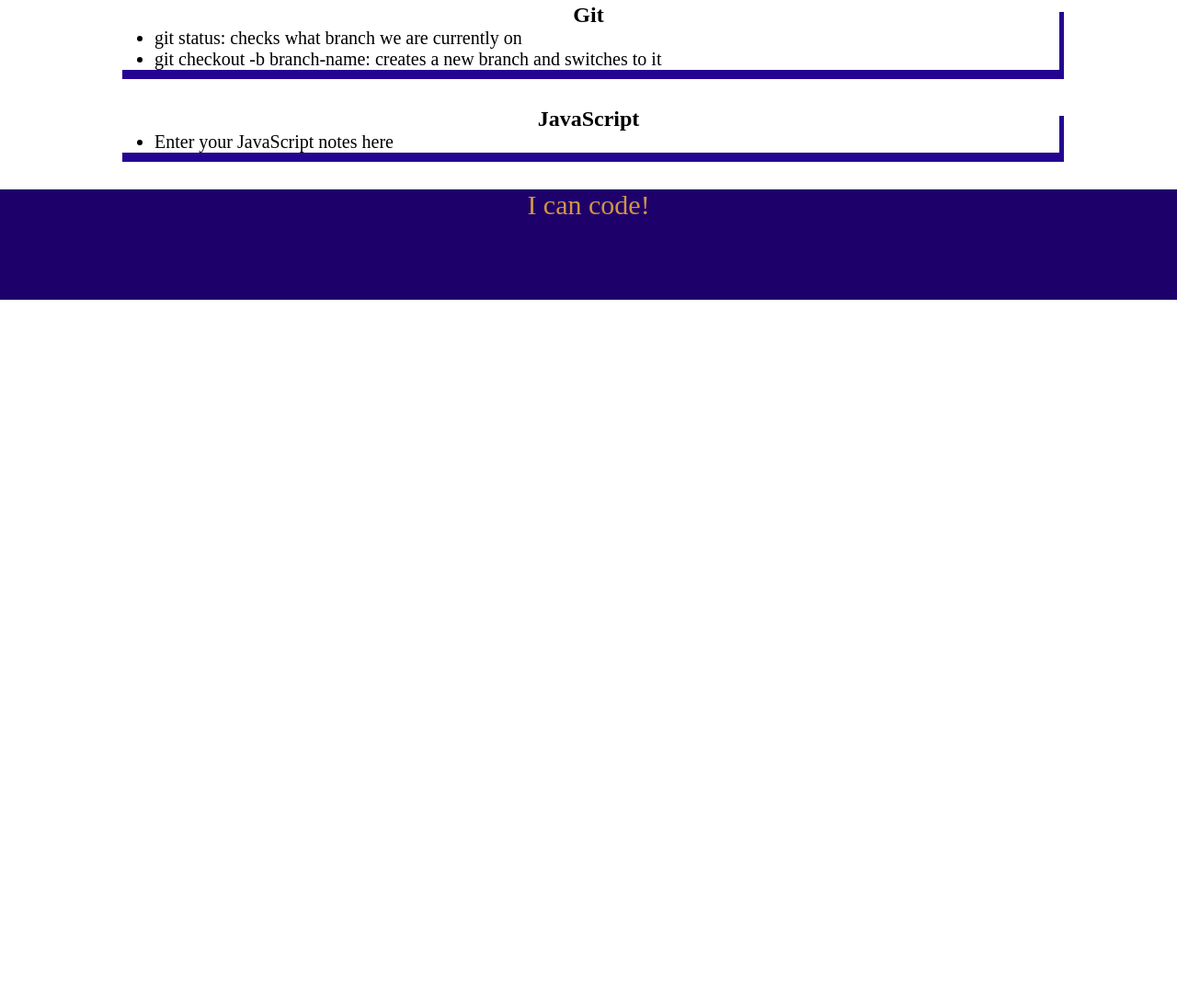
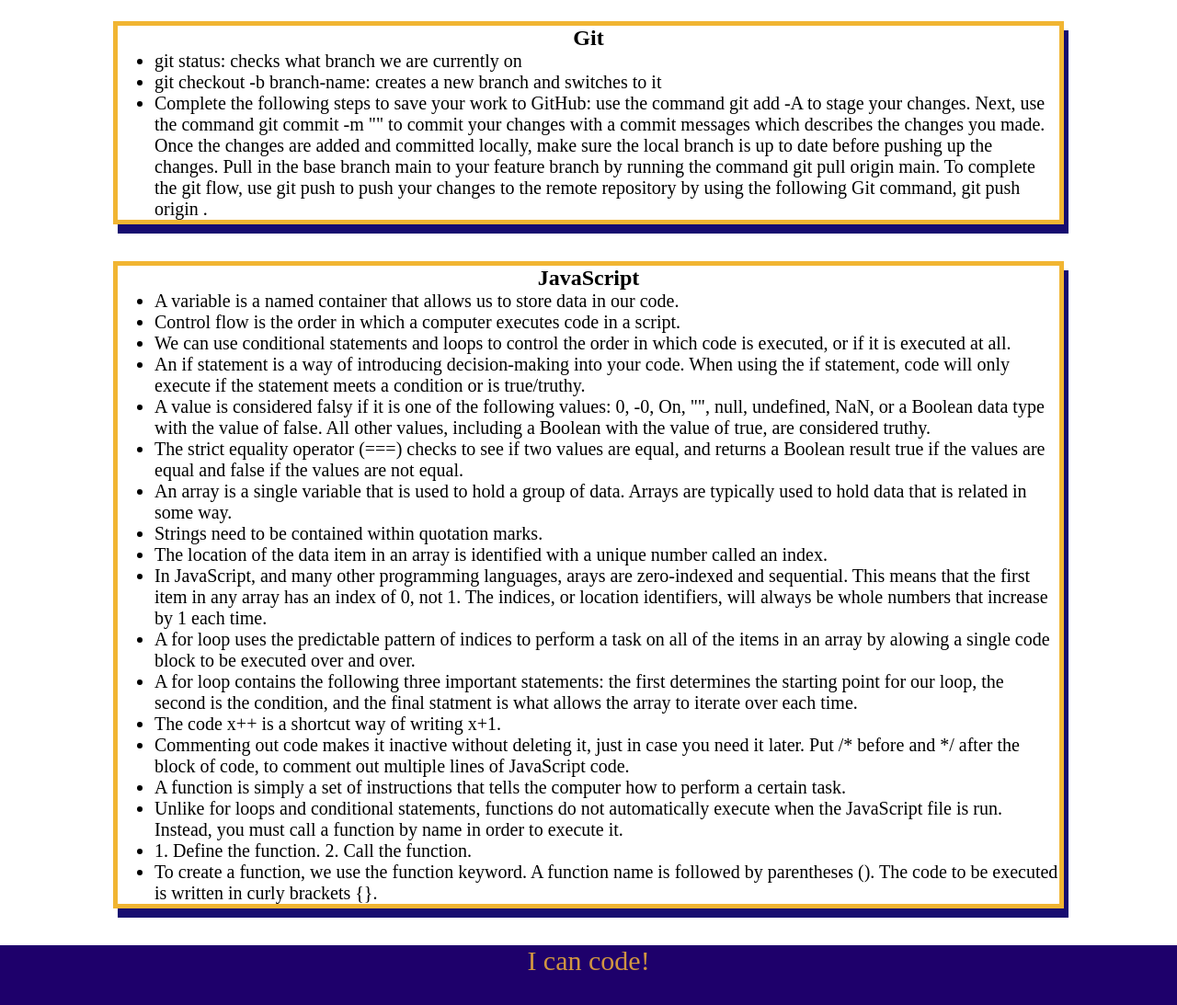
Before and after one commit to tanovese/prework-study-guide, a plain HTML site: page index.html in a window 1280 px wide. Shown: the part 659-1752 px from the top of the page at 92% size. Before the commit the page ends 985 px from the top, so only its background shows below. Drawn offline with Linux system fonts and the light colour scheme.

Commit message:
add additional JavaScript code

```diff
--- a/assets/script.js
+++ b/assets/script.js
@@ -1,19 +1,27 @@
 var topics = ['HTML', 'CSS', 'Git', 'JavaScript'];
+var randomTopic = topics[Math.floor(Math.random() * topics.length)];
 
-for(var x=0; x < topics.length; x++) {
+function listTopics() {
+    for (var x=0; x < topics.length; x++) {
         console.log(topics [x]);
     }
+}
 
-/*
-if (topic === 'HTML') {
+function selectTopic() {
+    if (randomTopic === 'HTML') {
         console.log("Let's study HTML!");
-} else if (topic === 'CSS') {
+    } else if (randomTopic === 'CSS') {
         console.log("Let's study CSS!");
-} else if (topic === 'Git') {
+    } else if (randomTopic === 'Git') {
         console.log("Let's study Git!");
-} else if (topic === 'JavaScript') {
+    } else if (randomTopic === 'JavaScript') {
         console.log("Let's study JavaScript!");
     } else {
         console.log('Please try again!');
     }
-*/
+}
+
+console.log('Here are the topics we learned through Prework:');
+listTopics()
+console.log('Which topic should we study first?');
+selectTopic()
--- a/assets/style.css
+++ b/assets/style.css
@@ -37,6 +37,6 @@ p {
   .card {
     width: 80%;
     margin: 40px auto;
-    border: 5px #6B2DF9;
-    box-shadow: 5px 10px #250492;
+    border: 5px solid rgb(241, 181, 50);
+    box-shadow: 5px 10px #170c70;
   }
--- a/index.html
+++ b/index.html
@@ -44,13 +44,31 @@
         <ul>
           <li>git status: checks what branch we are currently on</li>
           <li>git checkout -b branch-name: creates a new branch and switches to it</li>
+          <li>Complete the following steps to save your work to GitHub: use the command git add -A to stage your changes. Next, use the command git commit -m "<your message here>" to commit your changes with a commit messages which describes the changes you made. Once the changes are added and committed locally, make sure the local branch is up to date before pushing up the changes. Pull in the base branch main to your feature branch by running the command git pull origin main. To complete the git flow, use git push to push your changes to the remote repository by using the following Git command, git push origin <feature/featurebranchname>.</li>
         </ul>
      </section>
 
      <section class="card" id="javascript-section">
         <h2>JavaScript</h2>
         <ul>
-          <li>Enter your JavaScript notes here</li>
+          <li>A variable is a named container that allows us to store data in our code.</li>
+          <li>Control flow is the order in which a computer executes code in a script.</li>
+          <li>We can use conditional statements and loops to control the order in which code is executed, or if it is executed at all.</li>
+          <li>An if statement is a way of introducing decision-making into your code. When using the if statement, code will only execute if the statement meets a condition or is true/truthy.</li>
+          <li>A value is considered falsy if it is one of the following values: 0, -0, On, "", null, undefined, NaN, or a Boolean data type with the value of false. All other values, including a Boolean with the value of true, are considered truthy.</li>
+          <li>The strict equality operator (===) checks to see if two values are equal, and returns a Boolean result true if the values are equal and false if the values are not equal.</li>
+          <li>An array is a single variable that is used to hold a group of data. Arrays are typically used to hold data that is related in some way.</li>
+          <li>Strings need to be contained within quotation marks.</li>
+          <li>The location of the data item in an array is identified with a unique number called an index.</li>
+          <li>In JavaScript, and many other programming languages, arays are zero-indexed and sequential. This means that the first item in any array has an index of 0, not 1. The indices, or location identifiers, will always be whole numbers that increase by 1 each time.</li>
+          <li>A for loop uses the predictable pattern of indices to perform a task on all of the items in an array by alowing a single code block to be executed over and over.</li>
+          <li>A for loop contains the following three important statements: the first determines the starting point for our loop, the second is the condition, and the final statment is what allows the array to iterate over each time.</li>
+          <li>The code x++ is a shortcut way of writing x+1.</li>
+          <li>Commenting out code makes it inactive without deleting it, just in case you need it later. Put /* before and */ after the block of code, to comment out multiple lines of JavaScript code.</li>
+          <li>A function is simply a set of instructions that tells the computer how to perform a certain task.</li>
+          <li>Unlike for loops and conditional statements, functions do not automatically execute when the JavaScript file is run. Instead, you must call a function by name in order to execute it.</li>
+          <li>1. Define the function. 2. Call the function.</li>
+          <li>To create a function, we use the function keyword. A function name is followed by parentheses (). The code to be executed is written in curly brackets {}.</li>
         </ul>
      </section>
     </main>
```
Lines whose indentation alone changed are shown as unchanged.
